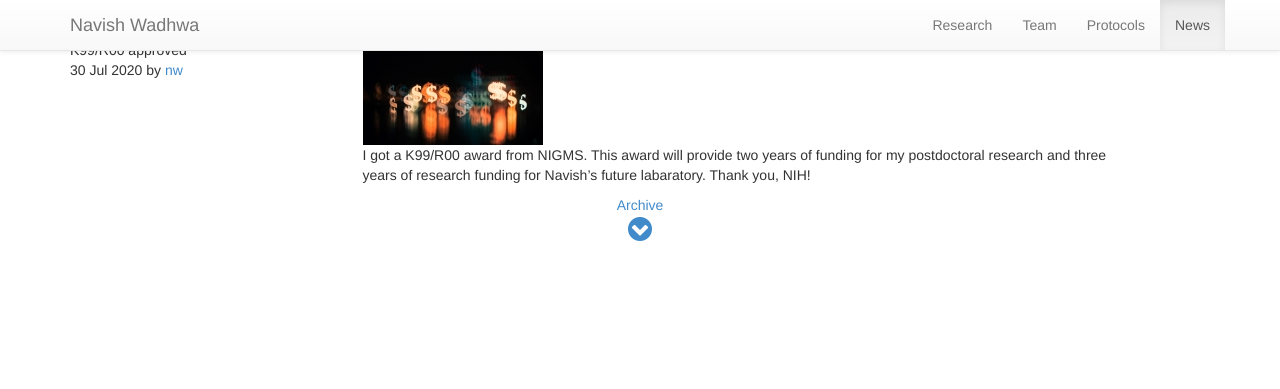
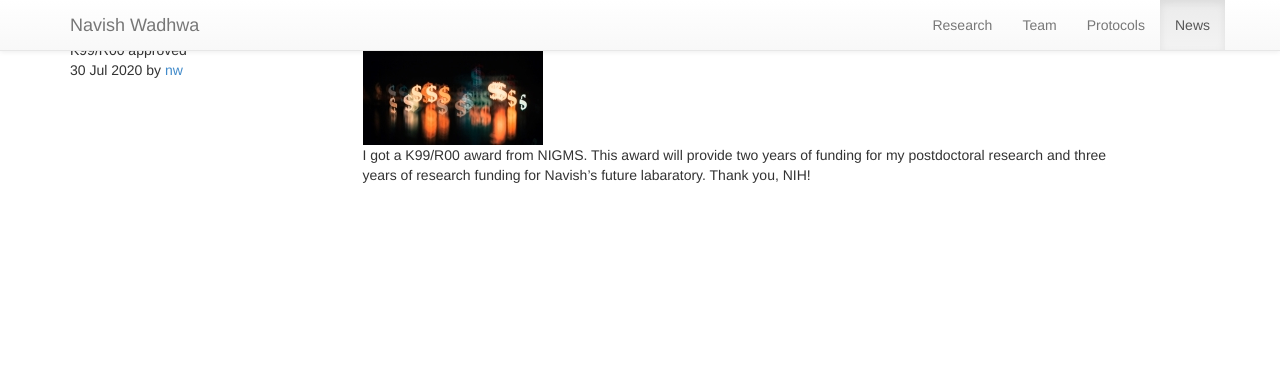
Before and after one commit to navishwadhwa/navishwadhwa.github.io, a Jekyll site: the page built from news/index.html, in a window 1280 px wide. Shown: the top 389 px of the page. Built offline with Jekyll 4.4.1, drawn with Linux system fonts in a browser that asks for light colours; nearby versions of some CDN libraries.

Commit message:
removed archive button

```diff
--- a/news/index.html
+++ b/news/index.html
@@ -65,7 +65,7 @@ navorder: 6
 
 {% endfor %}
 
-<div class="bigspacer"></div>
+<!-- <div class="bigspacer"></div>
 <div class="row">
 	<div class="col-md-12 text-center">
 		<a class="off" href="/{{ page.category }}/archive/">
@@ -73,7 +73,7 @@ navorder: 6
 			<i class="text-gray fa fa-chevron-circle-down fa-2x"></i>
 		</a>
 	</div>
-</div>
+</div> -->
 
 
 <div class="bigspacer"></div>
```
Lines whose indentation alone changed are shown as unchanged.
